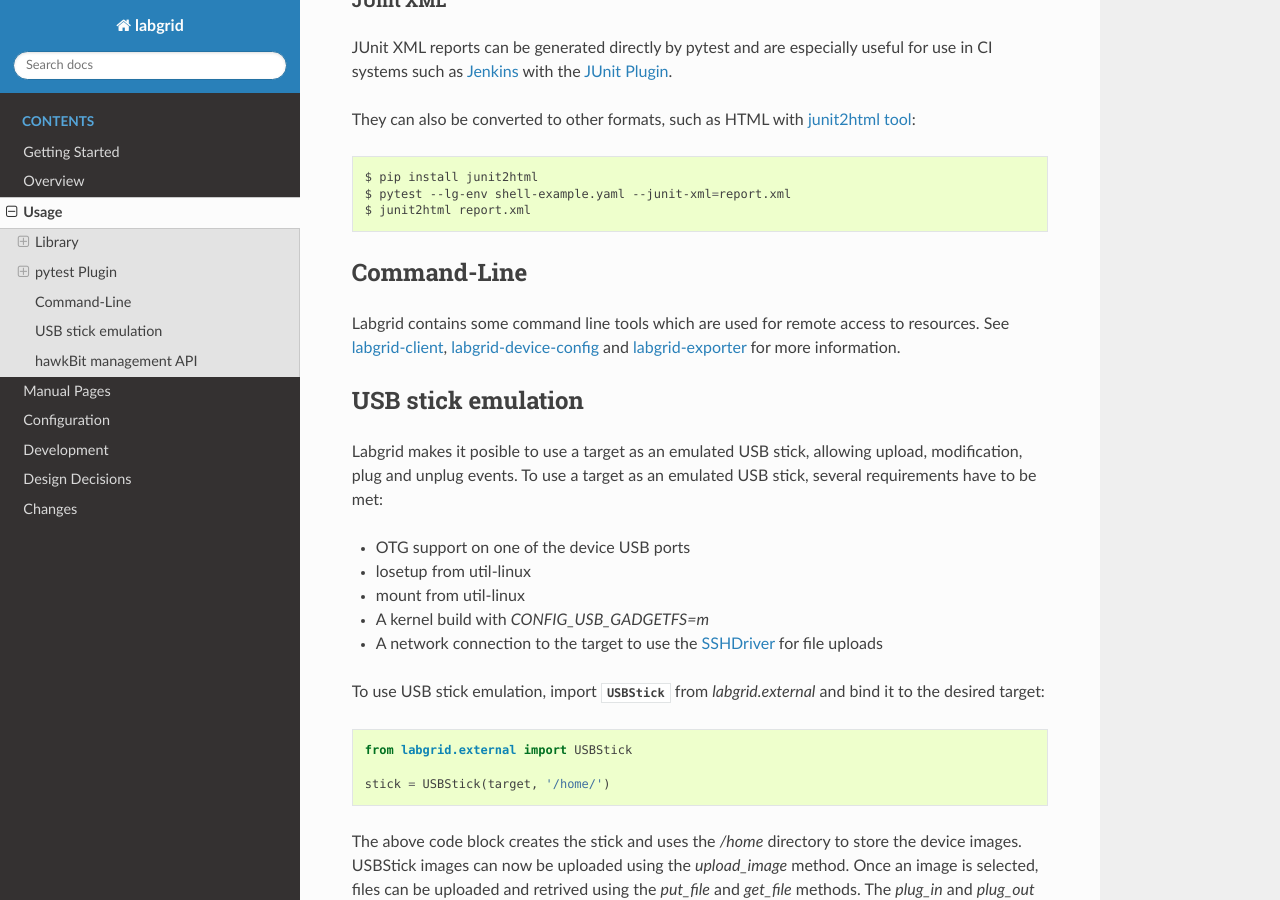
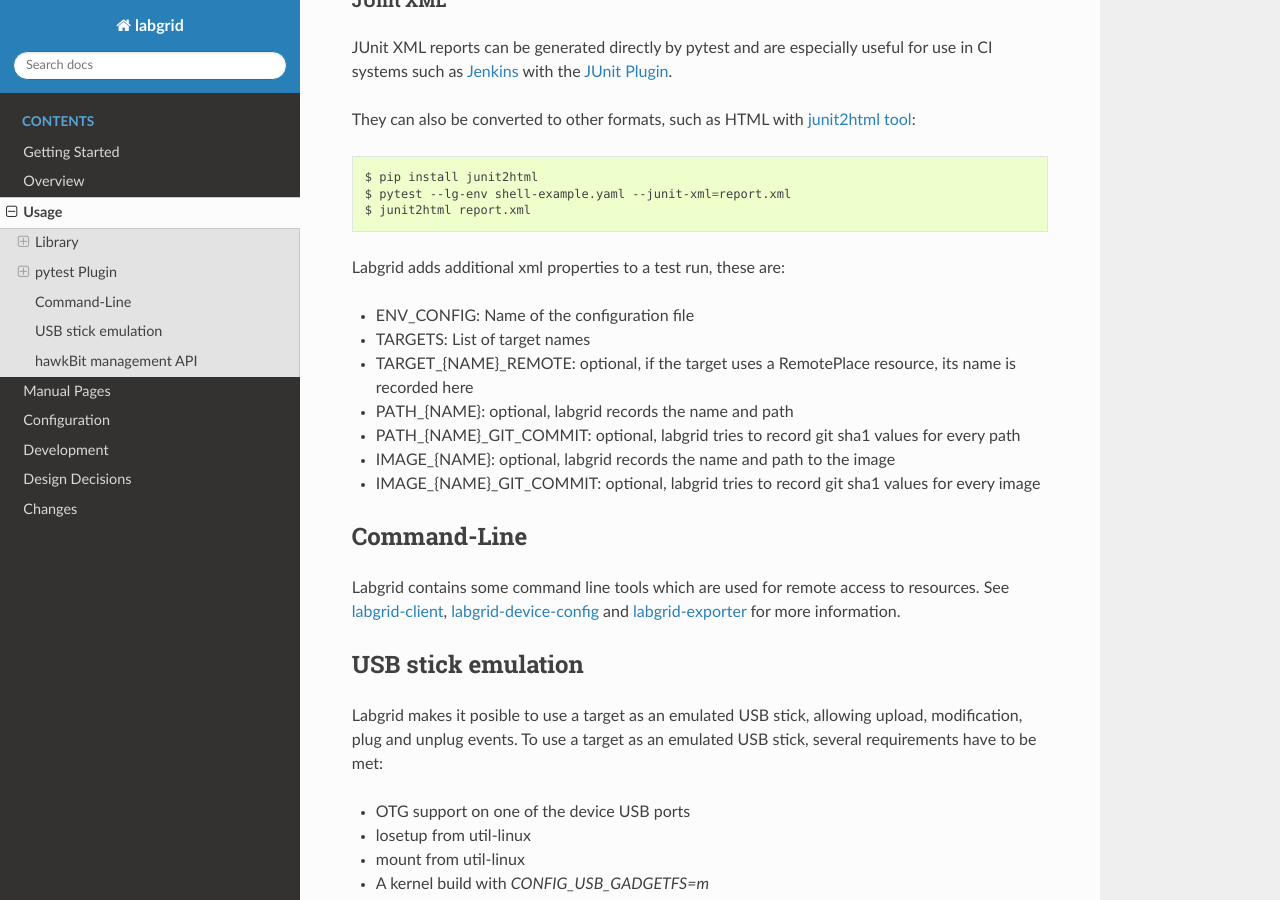
Before and after one commit to labgrid-project/labgrid, a Sphinx documentation site: the page built from doc/usage.rst, in a window 1280 px wide and 900 px high, scrolled down 5851 px. Built offline with Sphinx 7.4.7 and the Read the Docs theme 2.0.0, drawn with Linux system fonts in a browser that asks for light colours; pages that are not in the unit, such as notebooks, are missing from menus.

Commit message:
doc/usage: add documentation for xml properties
Signed-off-by: Rouven Czerwinski  <r.czerwinski@pengutronix.de>

```diff
--- a/doc/usage.rst
+++ b/doc/usage.rst
@@ -297,6 +297,20 @@ They can also be converted to other formats, such as HTML with `junit2html tool
   $ pytest --lg-env shell-example.yaml --junit-xml=report.xml
   $ junit2html report.xml
 
+
+Labgrid adds additional xml properties to a test run, these are:
+
+- ENV_CONFIG: Name of the configuration file
+- TARGETS: List of target names
+- TARGET_{NAME}_REMOTE: optional, if the target uses a RemotePlace
+  resource, its name is recorded here
+- PATH_{NAME}: optional, labgrid records the name and path
+- PATH_{NAME}_GIT_COMMIT: optional, labgrid tries to record git sha1 values for every
+  path
+- IMAGE_{NAME}: optional, labgrid records the name and path to the image
+- IMAGE_{NAME}_GIT_COMMIT: optional, labgrid tries to record git sha1 values for every
+  image
+
 Command-Line
 ------------
 
```
